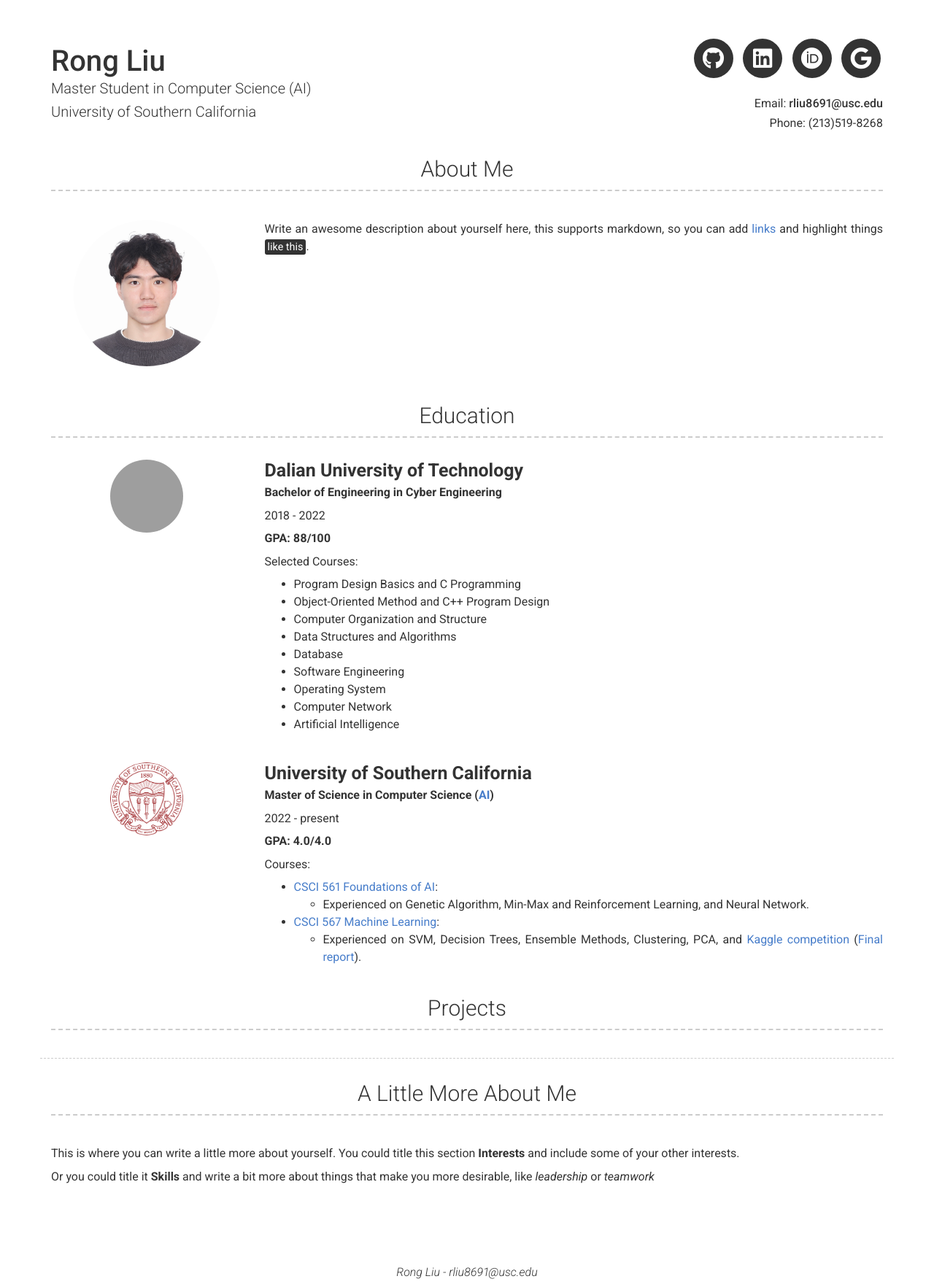
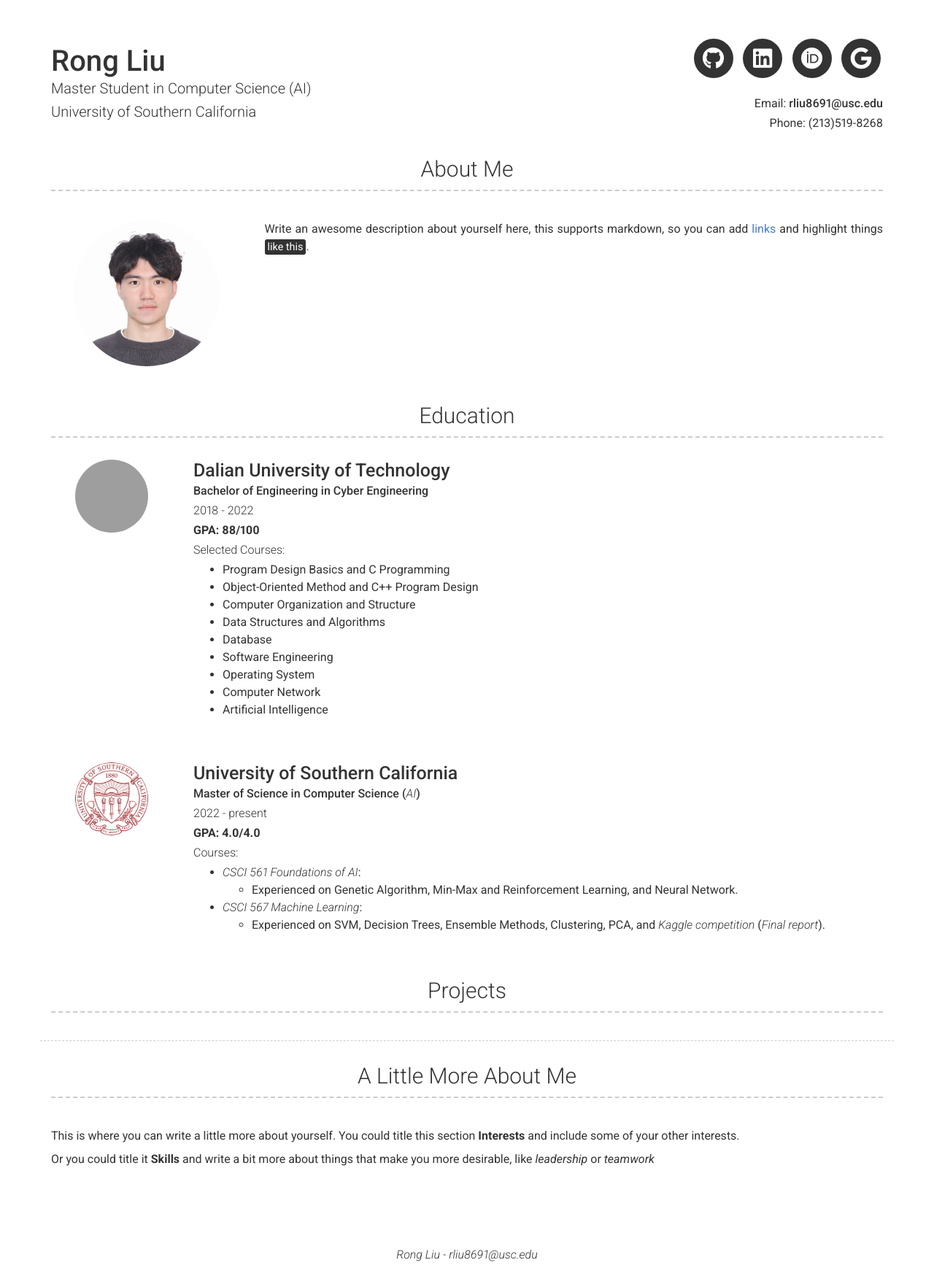
Before and after one commit to RongLiu-Leo/rongliu-leo.github.io, a Jekyll site: the page built from index.md, in a window 1280 px wide. Shown: the whole page at 73% size. Built offline with Jekyll 4.4.1, drawn with Linux system fonts in a browser that asks for light colours; nearby versions of some CDN libraries; after the commit the page ends 1740 px from its top, so only the background shows below that; grey boxes are pictures that could not be loaded.

Commit message:
Update section-list.html

```diff
--- a/_includes/section-list.html
+++ b/_includes/section-list.html
@@ -2,7 +2,7 @@
   <div class="row clearfix layout layout-{{item.layout | default: 'left'}} border-{{item.border | default: 'no'}}">
 
       {%- if item.seal -%}
-      <div class="col-xs-12 col-sm-2 col-md-3 no-print">
+      <div class="col-xs-12 col-sm-2 col-md-2 no-print">
         <!-- <span class="profile-img" style="background-image: url({{ item.about_profile_image | relative_url }})"></span> -->
         <img src="{{item.seal}}" style="  width: 100px;
         height: 100px;
@@ -15,8 +15,8 @@
         background-repeat: repeat, no-repeat;"/>
       </div>
 
-      <div class="col-xs-12 col-sm-10 col-md-9 col-print-12 content">
-        <h4 id="{{ item.title | slugify }}"><b>{{ item.title }}</b></h4>
+      <div class="col-xs-12 col-sm-10 col-md-10 col-print-12 details">
+        <h4 id="{{ item.title | slugify }}">{{ item.title }}</h4>
         {%- if item.sub_title -%}<p><b>{{ item.sub_title }}</b></p>{%- endif -%}
         {%- if item.caption -%}<p>{{ item.caption }}</p>{%- endif -%}
         {{ item.description | strip | markdownify }}
```
